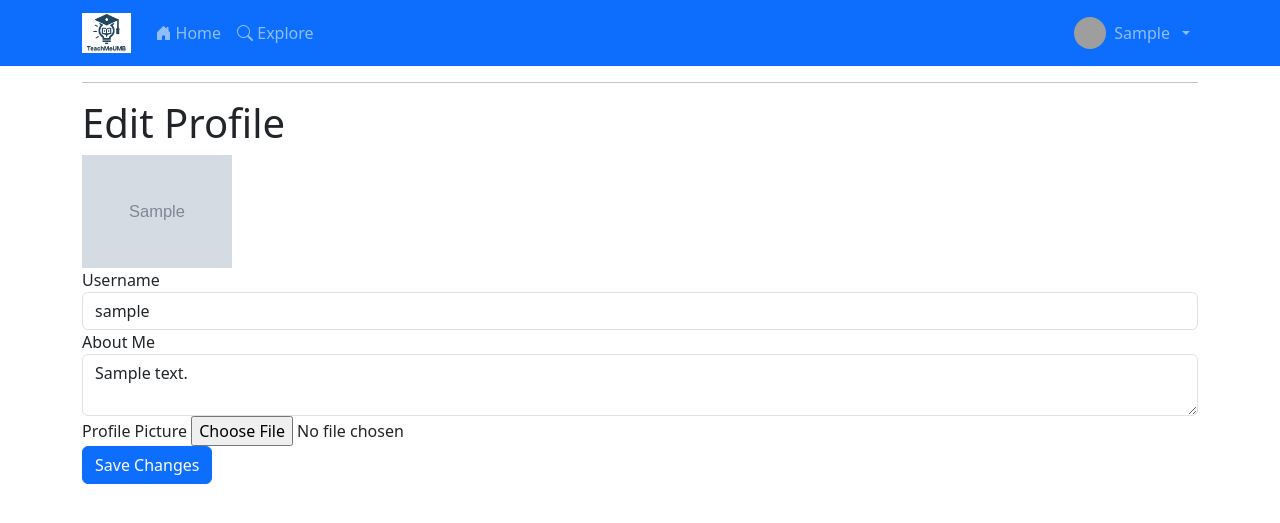
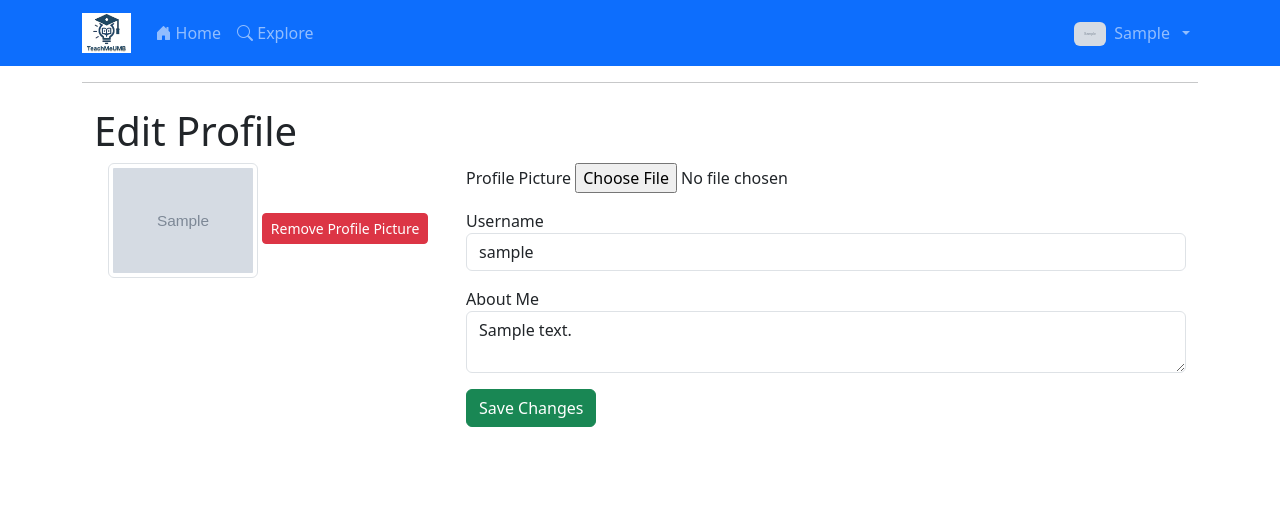
Before and after one commit to dimarcode/TeachMeUMB, a Flask app: page /edit_profile in a window 1280 px wide. Shown: the top 523 px of the page. Run offline with Flask 3, Linux system fonts and the light colour scheme; a user stored in the database is signed in; tables that the repository leaves empty hold one stand-in row (values such as "Sample post"); grey boxes marked "Sample" are stand-in pictures; some libraries are stand-ins or nearby versions; grey boxes are pictures that could not be loaded.

Commit message:
added new profile pic styling and cropping functionality

```diff
--- a/project/app/routes.py
+++ b/project/app/routes.py
@@ -6,6 +6,7 @@ from flask_login import login_user, logout_user, current_user, login_required
 from flask_mail import Message
 from flask_moment import moment
 import sqlalchemy as sa
+import os
 from sqlalchemy import select
 from app import app, db, mail
 from app.forms import LoginForm, RegistrationForm, EditProfileForm, UserSubjectForm, \
@@ -121,9 +122,7 @@ def index():
         (Appointment.student_id == current_user.id) | (Appointment.tutor_id == current_user.id)
     ).all()
 
-
     # Other logic for appointments and requested subjects
-
 
     all_appointments = list(current_user.student_appointments) + list(current_user.tutor_appointments)
     pending_appointments = [appointment for appointment in all_appointments if appointment.status == 'pending']
@@ -271,9 +270,19 @@ def user(username):
 def edit_profile():
     form = EditProfileForm(current_user.username)
     if form.validate_on_submit():
+        # Check if a new profile picture was uploaded
         if form.profile_picture.data:
-            picture_file = save_picture(form.profile_picture.data)
-            current_user.profile_picture = picture_file
+            # Remove old profile picture if it exists
+            if current_user.profile_picture:
+                old_path = os.path.join(
+                    app.root_path, 'static/profile_pictures', current_user.profile_picture
+                )
+                if os.path.exists(old_path):
+                    os.remove(old_path)
+            # Save new picture (implement save_picture to return the filename)
+            filename = save_picture(form.profile_picture.data)
+            current_user.profile_picture = filename
+
         current_user.username = form.username.data
         current_user.about_me = form.about_me.data
         db.session.commit()
@@ -282,11 +291,23 @@ def edit_profile():
     elif request.method == 'GET':
         form.username.data = current_user.username
         form.about_me.data = current_user.about_me
-        form.profile_picture.data = current_user.profile_picture
-    return render_template('edit_profile.html', title='Edit Profile',
-                           form=form)
+
+    return render_template('edit_profile.html', title='Edit Profile', form=form)
 
 
+@app.route('/remove_profile_picture', methods=['POST'])
+@login_required
+def remove_profile_picture():
+    if current_user.profile_picture:
+        # Delete the file from disk if it exists
+        file_path = os.path.join(app.root_path, 'static/profile_pictures', current_user.profile_picture)
+        if os.path.exists(file_path):
+            os.remove(file_path)
+        # Remove from user model
+        current_user.profile_picture = None
+        db.session.commit()
+        flash('Profile picture removed.')
+    return redirect(url_for('edit_profile'))
 
 #######################
 # APPOINTMENTS SYSTEM #
--- a/project/app/templates/base.html
+++ b/project/app/templates/base.html
@@ -17,6 +17,8 @@
         href='https://cdn.jsdelivr.net/npm/bootstrap-icons@1.8.1/font/bootstrap-icons.css'
         rel='stylesheet'>
     <link href="https://cdn.jsdelivr.net/npm/fullcalendar@5.11.3/main.min.css" rel="stylesheet">
+    <link  href="https://cdnjs.cloudflare.com/ajax/libs/cropperjs/1.5.13/cropper.min.css" rel="stylesheet">
+    <script src="https://cdnjs.cloudflare.com/ajax/libs/cropperjs/1.5.13/cropper.min.js"></script>
     <script
         src="https://cdnjs.cloudflare.com/ajax/libs/axios/0.27.2/axios.min.js"
         integrity="sha512-odNmoc1XJy5x1TMVMdC7EMs3IVdItLPlCeL5vSUPN2llYKMJ2eByTTAIiiuqLg+GdNr9hF6z81p27DArRFKT7A=="
@@ -44,6 +46,10 @@
         background-color: rgba(255, 255, 255, 0.35);
         font-weight: 600;
         border-radius: 0.25rem;
+    }
+
+    .navbar .profile-picture {
+        max-width: 32px;
     }
 
     /* calendar body */
@@ -112,7 +118,13 @@
                     <li class="nav-item dropdown">
                         <a class="nav-link dropdown-toggle d-flex align-items-center gap-2" href="#" id="profileDropdown" role="button" data-bs-toggle="dropdown" aria-expanded="false">
                             <div class="position-relative">
-                                <img src="{{ current_user.avatar(256) }}" class="rounded-circle" width="32" height="32" alt="User avatar">
+
+                                {% if current_user.profile_picture %}
+                                        <img src="{{ url_for('static', filename='profile_pictures/' + current_user.profile_picture) }}" class="rounded profile-picture" alt="User avatar">
+                                    {% else %}
+                                        <img src="{{ current_user.avatar(256) }}" class="rounded" width="32" height="32" alt="User avatar">
+                                {% endif %}
+
                                 {% if current_user.unread_message_count() or current_user.unread_alert_count() %}
                                 <span class="position-absolute top-0 start-100 translate-middle p-1 bg-danger border border-light rounded-circle">
                                     <span class="visually-hidden">New alerts</span>
--- a/project/app/templates/edit_profile.html
+++ b/project/app/templates/edit_profile.html
@@ -1,36 +1,127 @@
 {% extends "base.html" %}
 {% block content %}
+<div class="container mt-4">
     <h1>Edit Profile</h1>
+    <div class="row">
+        <div class="col-md-4 text-center mb-4">
             {% if current_user.profile_picture %}
-        <img src="{{ url_for('static', filename='profile_pictures/' + current_user.profile_picture) }}" alt="Profile Picture" width="150">
+                <img src="{{ url_for('static', filename='profile_pictures/' + current_user.profile_picture) }}" alt="Profile Picture" class="img-thumbnail mb-2" width="150" id="currentProfilePic">
+                <form method="POST" action="{{ url_for('remove_profile_picture') }}" style="display:inline;">
+                    {{ form.hidden_tag() }}
+                    <button type="submit" class="btn btn-danger btn-sm mt-2">Remove Profile Picture</button>
+                </form>
             {% endif %}
+        </div>
+        <div class="col-md-8">
             <form method="POST" enctype="multipart/form-data">
                 {{ form.hidden_tag() }}
-
-        <div class="form-group">
+                <div class="form-group mb-3">
+                    <label for="profile_picture">Profile Picture</label>
+                    <input type="file" id="profile_picture_input" name="profile_picture" accept="image/*" class="form-control-file">
+                    <button type="button" id="openCropperModalBtn" class="btn btn-primary d-none" data-bs-toggle="modal" data-bs-target="#staticBackdrop">
+                        Launch Cropper Modal
+                    </button>
+                    {% for error in form.profile_picture.errors %}
+                        <span class="text-danger">{{ error }}</span>
+                    {% endfor %}
+                </div>
+                <div class="form-group mb-3">
                     <label for="username">Username</label>
                     {{ form.username(class="form-control") }}
                     {% for error in form.username.errors %}
                         <span class="text-danger">{{ error }}</span>
                     {% endfor %}
                 </div>
-
-        <div class="form-group">
+                <div class="form-group mb-3">
                     <label for="about_me">About Me</label>
                     {{ form.about_me(class="form-control") }}
                     {% for error in form.about_me.errors %}
                         <span class="text-danger">{{ error }}</span>
                     {% endfor %}
                 </div>
-
-        <div class="form-group">
-            <label for="profile_picture">Profile Picture</label>
-            {{ form.profile_picture(class="form-control-file") }}
-            {% for error in form.profile_picture.errors %}
-                <span class="text-danger">{{ error }}</span>
-            {% endfor %}
+                <button type="submit" class="btn btn-success">Save Changes</button>
+                <input type="hidden" id="cropped_image_data" name="cropped_image_data">
+            </form>
+        </div>
+    </div>
 </div>
 
-        <button type="submit" class="btn btn-primary">Save Changes</button>
-    </form>
+<!-- Modal -->
+<div class="modal fade" id="staticBackdrop" data-bs-backdrop="static" data-bs-keyboard="false" tabindex="-1" aria-labelledby="staticBackdropLabel" aria-hidden="true">
+    <div class="modal-dialog">
+        <div class="modal-content">
+            <div class="modal-header">
+                <h5 class="modal-title" id="staticBackdropLabel">Crop Profile Picture</h5>
+                <button type="button" class="btn-close" data-bs-dismiss="modal" aria-label="Close"></button>
+            </div>
+            <div class="modal-body text-center" style="min-width:400px; min-height:400px; display:flex; justify-content:center; align-items:center;">
+                <img id="cropper_preview" style="max-width: 90vw; max-height: 70vh; width: 300px; height: 300px; display: none;">
+            </div>
+            <div class="modal-footer">
+                <button type="button" class="btn btn-secondary" data-bs-dismiss="modal">Cancel</button>
+                <button type="button" id="cropImageBtn" class="btn btn-primary">Crop & Upload</button>
+            </div>
+        </div>
+    </div>
+</div>
+
+<script>
+let cropper;
+const input = document.getElementById('profile_picture_input');
+const preview = document.getElementById('cropper_preview');
+const cropperModal = document.getElementById('staticBackdrop');
+const openCropperModalBtn = document.getElementById('openCropperModalBtn');
+const cropImageBtn = document.getElementById('cropImageBtn');
+
+let imageReady = false;
+let imageDataUrl = null;
+
+input.addEventListener('change', function(e) {
+    const file = e.target.files[0];
+    if (!file) return;
+    const reader = new FileReader();
+    reader.onload = function(event) {
+        imageDataUrl = event.target.result;
+        imageReady = true;
+        openCropperModalBtn.click();
+    };
+    reader.readAsDataURL(file);
+});
+
+cropperModal.addEventListener('shown.bs.modal', function () {
+    if (imageReady && imageDataUrl) {
+        preview.src = imageDataUrl;
+        if (cropper) cropper.destroy();
+        cropper = new Cropper(preview, {
+            aspectRatio: 1,
+            viewMode: 1,
+            autoCropArea: 1
+        });
+        imageReady = false;
+    }
+    preview.focus();
+});
+
+cropImageBtn.addEventListener('click', function() {
+    if (cropper) {
+        cropper.getCroppedCanvas().toBlob(function(blob) {
+            const form = document.querySelector('form');
+            const formData = new FormData(form);
+            formData.set('profile_picture', blob, 'profile_picture.png');
+            fetch(form.action, {
+                method: 'POST',
+                body: formData
+            }).then(response => {
+                if (response.redirected) {
+                    window.location.href = response.url;
+                } else {
+                    window.location.reload();
+                }
+            });
+        }, 'image/png');
+        var modal = bootstrap.Modal.getInstance(cropperModal);
+        modal.hide();
+    }
+});
+</script>
 {% endblock %}
--- a/project/app/utils.py
+++ b/project/app/utils.py
@@ -17,7 +17,7 @@ def save_picture(form_picture):
     picture_path = os.path.join(picture_dir, picture_filename)
 
     # Resize image to save space and load time
-    output_size = (150, 150)
+    output_size = (256, 256)
     i = Image.open(form_picture)
     i.thumbnail(output_size)
 
```
Also changed, not shown: project/app/templates/user.html (+9 -2 lines). Lines whose indentation alone changed are shown as unchanged.
